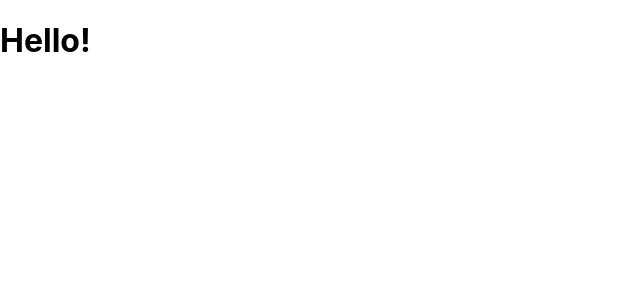
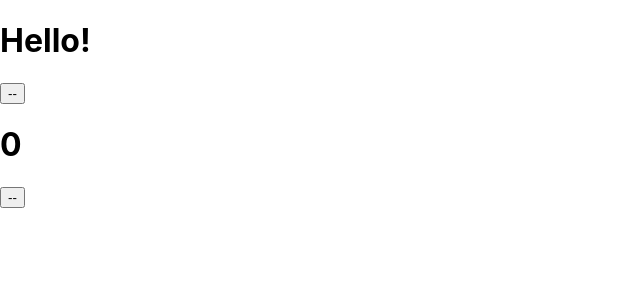
Before and after one commit to Alkaede/Mana-Counter, a React (Create React App) app: page / in a window 1280 px wide. Shown: the top 300 px of the page, without its empty margins (0-640 px from the left). Built offline with nearby package versions, Linux system fonts and the light colour scheme.

Commit message:
got button increments to work
:thumbsup:

```diff
--- a/src/components/App.tsx
+++ b/src/components/App.tsx
@@ -1,22 +1,60 @@
 import * as React from 'react';
 import manaJSON from './mana.json';
 import '../css/App.css';
-import { ManaObject, ManaColor } from './Models/Mana';
+import { ManaObj, ManaColor } from './Models/ManaObject';
 
-interface IState {
-  manaArray: ManaObject[];
+// interface IState {
+//   manaArray: ManaObj[];
+// }
+
+// const manaAtt = (manas: IState[]) => {
+//   for (let mana of manas) {
+//     if (mana.hasOwnProperty('color')) {
+//       let greenMana = mana.manaArray.find(item => item.type === ManaColor.GREEN);
+//       console.log(greenMana);
+//     }
+//   }
+// }
+
+type MyState = {
+  count: number,
 }
-// let greenMana = manaArray.find(item => item.type == ManaColor.GREEN);
+
+// console.log(ManaColor);
+// console.log(ManaObj.color)
+
 
 class App extends React.PureComponent {
+
+  state: MyState = {
+    count: 0,
+  }
+
+
+  increment = (amt: number) => {
+    this.setState(() => ({
+      count: this.state.count + amt,
+    }))
+  }
+
+  decrement = (amt: number) => {
+    this.setState(() => ({
+      count: this.state.count - amt,
+    }))
+  }
+
 
   render() {
     return (
       <div>
         <h1>Hello!</h1>
+        <button onClick={() => this.increment(1)}>--</button>
+        <h1>{this.state.count}</h1>
+        <button onClick={() => this.decrement(1)}>--</button>
       </div>
     )
   }
+
 }
 
 export default App;
--- a/src/components/Models/Mana.tsx
+++ b/src/components/Models/ManaObject.tsx
@@ -6,8 +6,8 @@ export enum ManaColor {
   GREEN = 'green'
 }
 
-export interface ManaObject {
-  color: ManaColor,
+export interface ManaObj {
+  type: ManaColor,
   image: string,
   colorCode: string,
   count: number,
```
